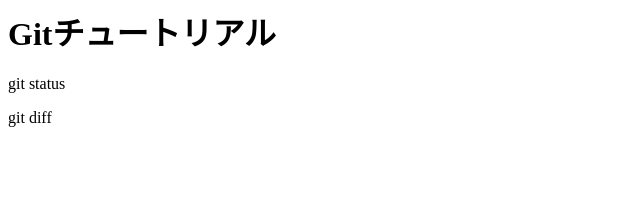
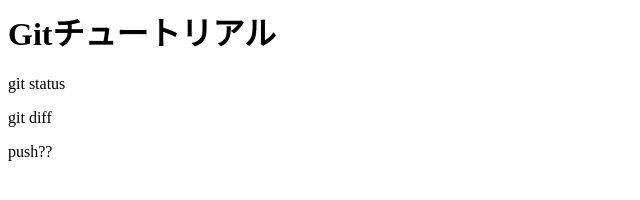
Before and after one commit to illery2020/git_tutorial, a plain HTML site: page index.html in a window 1280 px wide. Shown: the full height of the page, 0-640 px from the left. Drawn offline with Linux system fonts and the light colour scheme.

Commit message:
push check

```diff
--- a/index.html
+++ b/index.html
@@ -1,3 +1,4 @@
 <h1>Gitチュートリアル</h1>
 <p>git status</p>
 <p>git diff</p>
+<p>push??</p>
```
